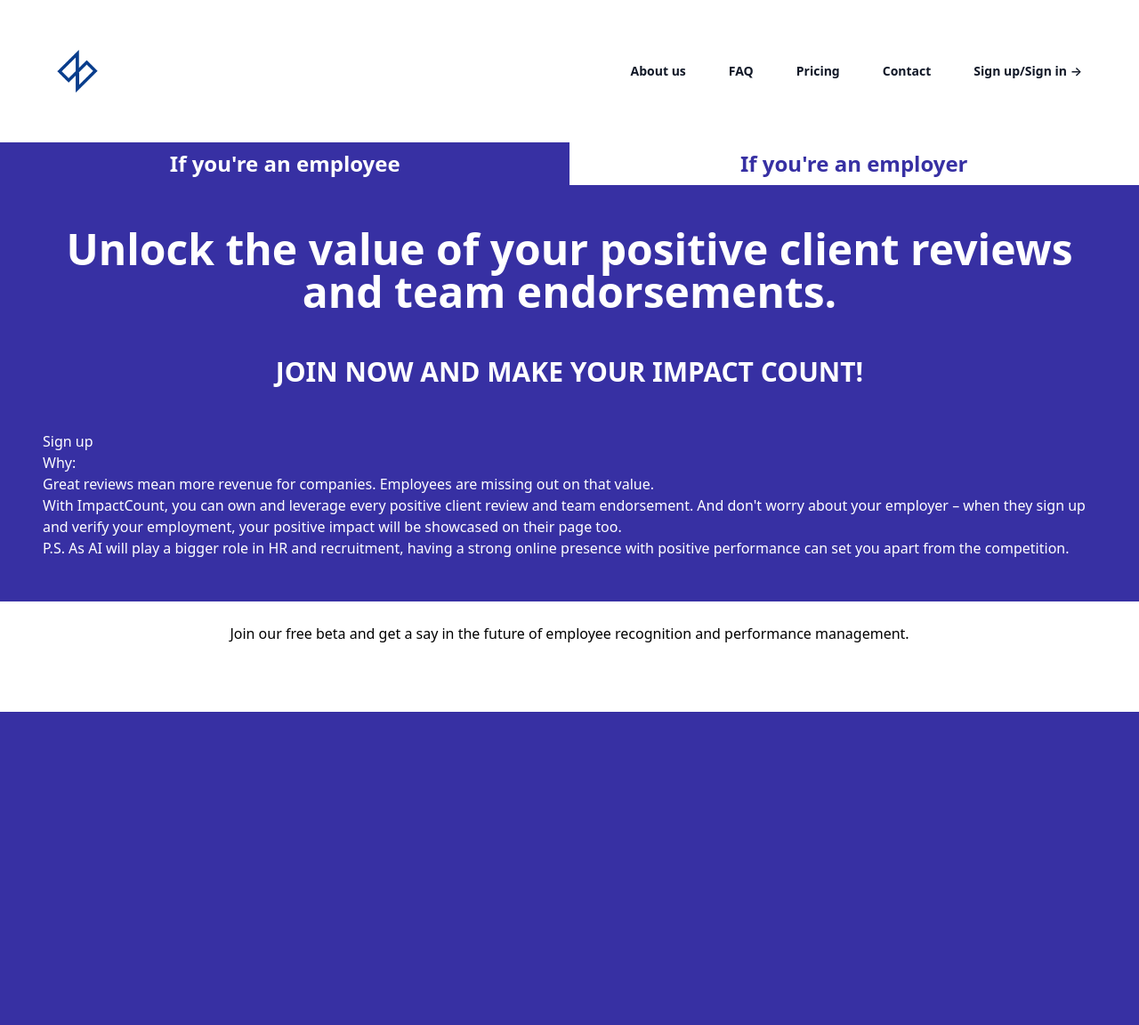
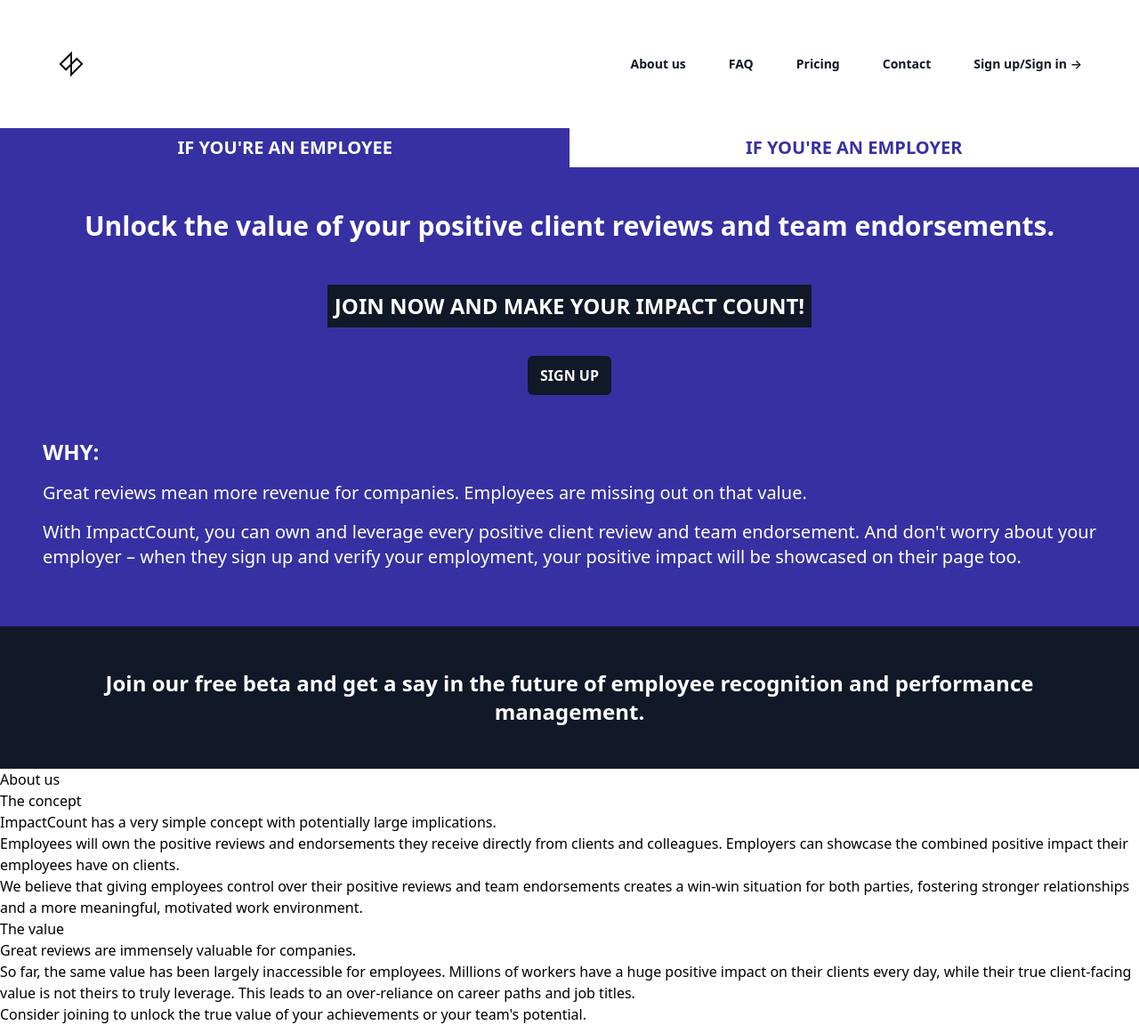
Before and after one commit to jpjpjp2020/iclanding, a Django app: page / in a window 1280 px wide. Shown: the whole page at 89% size. Before the commit the page ends 800 px from the top, so only its background shows below. Run offline with Django 4.2, Linux system fonts and the light colour scheme.

Commit message:
cta rough

```diff
--- a/landingpage/static/landingpage/css/output.css
+++ b/landingpage/static/landingpage/css/output.css
@@ -671,12 +671,32 @@
   margin-left: -1px;
 }
 
+.mb-12 {
+  margin-bottom: 3rem;
+}
+
+.mb-4 {
+  margin-bottom: 1rem;
+}
+
+.mb-8 {
+  margin-bottom: 2rem;
+}
+
+.mt-12 {
+  margin-top: 3rem;
+}
+
 .mt-6 {
   margin-top: 1.5rem;
 }
 
 .block {
   display: block;
+}
+
+.inline-block {
+  display: inline-block;
 }
 
 .flex {
@@ -693,10 +713,6 @@
 
 .hidden {
   display: none;
-}
-
-.h-12 {
-  height: 3rem;
 }
 
 .h-6 {
@@ -721,6 +737,10 @@
 
 .max-w-7xl {
   max-width: 80rem;
+}
+
+.flex-col {
+  flex-direction: column;
 }
 
 .items-center {
@@ -763,6 +783,11 @@
   border-radius: 0.375rem;
 }
 
+.bg-gray-900 {
+  --tw-bg-opacity: 1;
+  background-color: rgb(17 24 39 / var(--tw-bg-opacity));
+}
+
 .bg-indigo-800 {
   --tw-bg-opacity: 1;
   background-color: rgb(55 48 163 / var(--tw-bg-opacity));
@@ -802,6 +827,11 @@
   padding-right: 0.75rem;
 }
 
+.px-3\.5 {
+  padding-left: 0.875rem;
+  padding-right: 0.875rem;
+}
+
 .px-6 {
   padding-left: 1.5rem;
   padding-right: 1.5rem;
@@ -822,12 +852,12 @@
   padding-bottom: 1.5rem;
 }
 
-.pb-12 {
-  padding-bottom: 3rem;
+.text-center {
+  text-align: center;
 }
 
-.text-center {
-  text-align: center;
+.text-justify {
+  text-align: justify;
 }
 
 .text-2xl {
@@ -840,11 +870,6 @@
   line-height: 2.25rem;
 }
 
-.text-5xl {
-  font-size: 3rem;
-  line-height: 1;
-}
-
 .text-base {
   font-size: 1rem;
   line-height: 1.5rem;
@@ -855,8 +880,9 @@
   line-height: 1.25rem;
 }
 
-.font-bold {
-  font-weight: 700;
+.text-xl {
+  font-size: 1.25rem;
+  line-height: 1.75rem;
 }
 
 .font-semibold {
--- a/landingpage/templates/landingpage/home.html
+++ b/landingpage/templates/landingpage/home.html
@@ -19,6 +19,10 @@
                     {% include 'partials/cta.html' %}
                 </section>
 
+                <section id="about_us">
+                    {% include 'partials/about_us.html' %}
+                </section>
+
                 {% endblock %}
             </div>
         </section>
--- a/landingpage/templates/partials/cta.html
+++ b/landingpage/templates/partials/cta.html
@@ -3,51 +3,64 @@
 <div id="tab-container">
 
     <div class="tab-buttons inline-flex w-full">
-        <button data-target="employee" class="tab-button inline-flex items-center justify-center w-full bg-indigo-800 text-white px-3 py-2 text-2xl font-semibold focus:z-10 active">If you're an employee</button>
-        <button data-target="employer" class="tab-button -ml-px inline-flex items-center justify-center w-full bg-white text-indigo-800 px-3 py-2 text-2xl font-semibold focus:z-10">If you're an employer</button>
+        <button data-target="employee" class="tab-button inline-flex items-center justify-center w-full bg-indigo-800 text-white px-3 py-2 text-xl uppercase font-semibold focus:z-10 active">If you're an employee</button>
+        <button data-target="employer" class="tab-button -ml-px inline-flex items-center justify-center w-full bg-white text-indigo-800 px-3 py-2 text-xl uppercase font-semibold focus:z-10">If you're an employer</button>
     </div>
 
     <section id="employee-content" class="tab-content text-white bg-indigo-800 p-12">
-        <h2 class="text-5xl text-center font-bold pb-12">
+        <h2 class="text-3xl text-center font-semibold mb-12">
             Unlock the value of your positive client reviews and team endorsements.
         </h2>
-        <h4 class="text-3xl text-center font-semibold uppercase pb-12">
+        <div class="flex flex-col items-center mb-8">
+            <h4 class="bg-gray-900 p-2 text-2xl text-center font-semibold uppercase inline-block">
                 Join now and make your impact count!
             </h4>
-        <button type="button">Sign up</button>
-        <h4>Why:</h4>
-        <p>
-            Great reviews mean more revenue for companies. Employees are missing out on that value.<br>
-
+        </div>
+        <div class="flex items-center justify-center">
+            <a href="#" class="rounded-md bg-gray-900 px-3.5 py-2.5 text-base font-semibold uppercase text-white">Sign up</a>
+        </div>
+        <div class="mt-12">
+            <h4 class="text-2xl font-semibold uppercase mb-4">Why:</h4>
+            <p class="text-xl text-justify mb-4">
+                Great reviews mean more revenue for companies. Employees are missing out on that value.
+            </p>
+            <p class="text-xl text-justify mb-4">
                 With ImpactCount, you can own and leverage every positive client review and team endorsement.
                 And don't worry about your employer – when they sign up and verify your employment,
-            your positive impact will be showcased on their page too.<br>
-
-            P.S. As AI will play a bigger role in HR and recruitment,
-            having a strong online presence with positive performance
-            can set you apart from the competition.
+                your positive impact will be showcased on their page too.
             </p>
+        </div>
     </section>
 
-    <section id="employer-content" class="tab-content bg-indigo-800 text-white p-6 hidden">
-        <h4>
+    <section id="employer-content" class="tab-content bg-indigo-800 text-white p-12 hidden">
+        <h2 class="text-3xl text-center font-semibold mb-12">
             Unlock the potential of your employees and improve retention.
+        </h2>
+        <div class="flex flex-col items-center mb-8">
+            <h4 class="bg-gray-900 p-2 text-2xl text-center font-semibold uppercase inline-block">
+                Join now and make your impact count!
             </h4>
-        <button type="button">Sign up</button>
-        <h4>Why:</h4>
-        <p>
+        </div>
+        <div class="flex items-center justify-center">
+            <a href="#" class="rounded-md bg-gray-900 px-3.5 py-2.5 text-base font-semibold uppercase text-white">Sign up</a>
+        </div>
+        <div class="mt-12">
+            <h4 class="text-2xl font-semibold uppercase mb-4">Why:</h4>
+            <p class="text-xl text-justify mb-4">
                 Lack of purpose and appreciation will lead to disengagement and turnover.<br>
-
+            </p>
+            <p class="text-xl text-justify mb-4">
                 With ImpactCount, your employees can proudly own their positive client reviews
                 and team endorsements, improving retention and motivation. Their accomplishments
                 will also be showcased on your company profile.
             </p>
+        </div>
     </section>
 
 </div>
 
-<section id="unified-emp" class="p-6">
-    <h4 class="text-center">
+<section id="unified-emp" class="p-12 bg-gray-900">
+    <h4 class="text-center text-2xl font-semibold text-white">
         Join our free beta and get a say in the future of employee
         recognition and performance management.
     </h4>
--- a/landingpage/templates/partials/header.html
+++ b/landingpage/templates/partials/header.html
@@ -2,7 +2,7 @@
 <header class="bg-white">
     <nav class="mx-auto flex max-w-7xl items-center justify-between p-6 lg:px-8" aria-label="Global">
         <a href="#" class="-m-1.5 p-1.5">
-            <img class="h-12 w-auto" src="{% static 'landingpage/img/083D8C.png' %}" alt="ImpactCount">
+            <img class="h-8 w-auto" src="{% static 'landingpage/img/110010.svg' %}" alt="ImpactCount">
         </a>
         <div class="flex lg:hidden">
             <button type="button" class="-m-2.5 inline-flex items-center justify-center rounded-md p-2.5 text-gray-700" id="menuButton">
@@ -28,7 +28,7 @@
         <div class="fixed inset-y-0 right-0 z-10 w-full overflow-y-auto bg-white px-6 py-6 sm:max-w-sm sm:ring-1 sm:ring-gray-900/10">
             <div class="flex items-center justify-between">
                 <a href="#" class="-m-1.5 p-1.5">
-                    <img class="h-8 w-auto" src="{% static 'landingpage/img/083D8C.png' %}" alt="ImpactCount">
+                    <img class="h-6 w-auto" src="{% static 'landingpage/img/110010.svg' %}" alt="ImpactCount">
                 </a>
                 <button type="button" class="-m-2.5 rounded-md p-2.5 text-gray-700" id="menuButtonClose">
                     <span class="sr-only">Close menu</span>
```
Also changed, not shown: landingpage/static/landingpage/img/110010.svg (added). Lines whose indentation alone changed are shown as unchanged.
